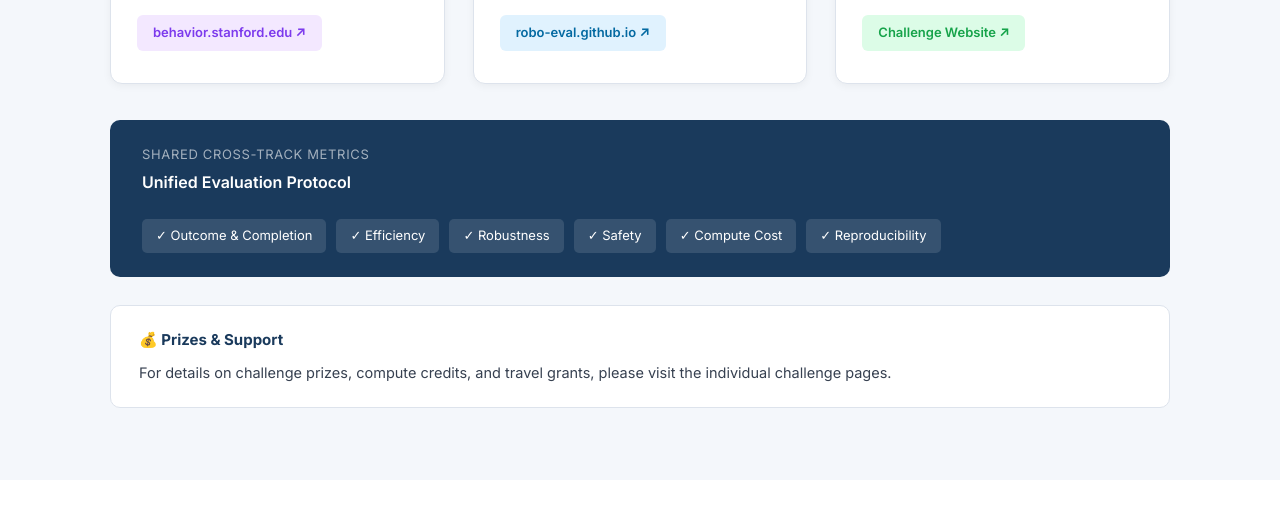
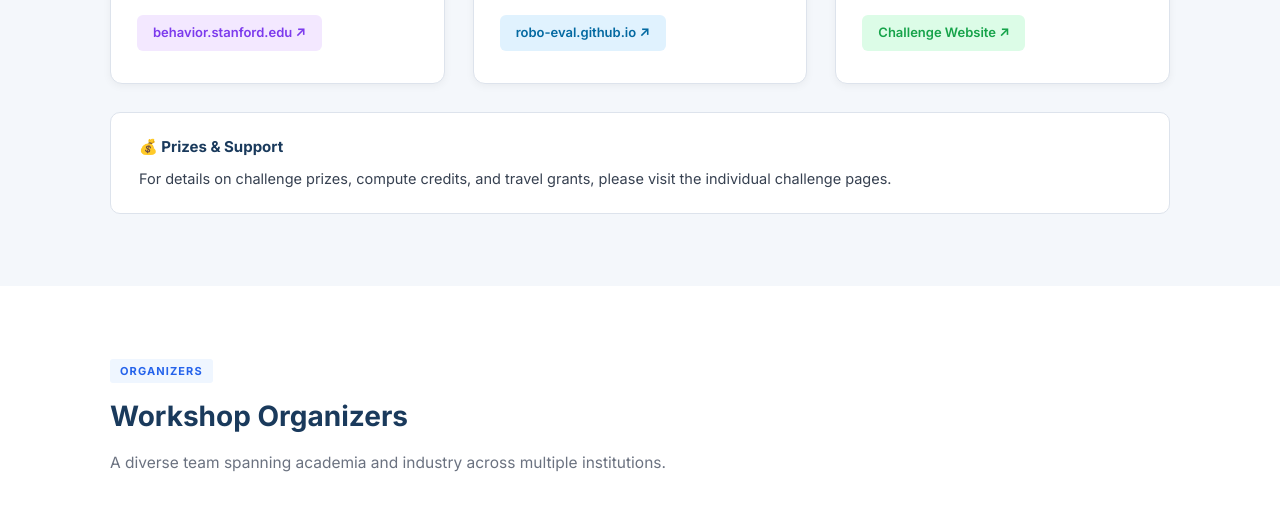
Before and after one commit to corl2026-realworld-robot-learning/corl2026-realworld-robot-learning.github.io, a plain HTML site: page index.html in a window 1280 px wide. Shown: the part 4937-5453 px from the top of the page. Drawn offline with Linux system fonts and the light colour scheme.

Commit message:
Remove Unified Evaluation Protocol banner from challenge tracks section
Co-Authored-By: Claude Sonnet 4.6 (1M context) <noreply@anthropic.com>

```diff
--- a/index.html
+++ b/index.html
@@ -657,24 +657,6 @@
 
     </div>
 
-    <!-- Shared metrics banner -->
-    <div style="margin-top:36px; background:var(--navy); color:#fff; border-radius:10px; padding:24px 32px;">
-      <div style="display:flex; flex-wrap:wrap; gap:24px; align-items:center;">
-        <div style="flex:1; min-width:200px;">
-          <div style="font-size:13px; color:rgba(255,255,255,0.6); margin-bottom:4px; letter-spacing:0.05em; text-transform:uppercase;">Shared Cross-Track Metrics</div>
-          <div style="font-size:16px; font-weight:600;">Unified Evaluation Protocol</div>
-        </div>
-        <div style="display:flex; flex-wrap:wrap; gap:10px;">
-          <span style="background:rgba(255,255,255,0.12); border-radius:5px; padding:6px 14px; font-size:13px;">✓ Outcome &amp; Completion</span>
-          <span style="background:rgba(255,255,255,0.12); border-radius:5px; padding:6px 14px; font-size:13px;">✓ Efficiency</span>
-          <span style="background:rgba(255,255,255,0.12); border-radius:5px; padding:6px 14px; font-size:13px;">✓ Robustness</span>
-          <span style="background:rgba(255,255,255,0.12); border-radius:5px; padding:6px 14px; font-size:13px;">✓ Safety</span>
-          <span style="background:rgba(255,255,255,0.12); border-radius:5px; padding:6px 14px; font-size:13px;">✓ Compute Cost</span>
-          <span style="background:rgba(255,255,255,0.12); border-radius:5px; padding:6px 14px; font-size:13px;">✓ Reproducibility</span>
-        </div>
-      </div>
-    </div>
-
     <!-- Prizes -->
     <div style="margin-top:28px; background:#fff; border:1px solid var(--border); border-radius:10px; padding:22px 28px;">
       <strong style="color:var(--navy);">💰 Prizes &amp; Support</strong>
```
